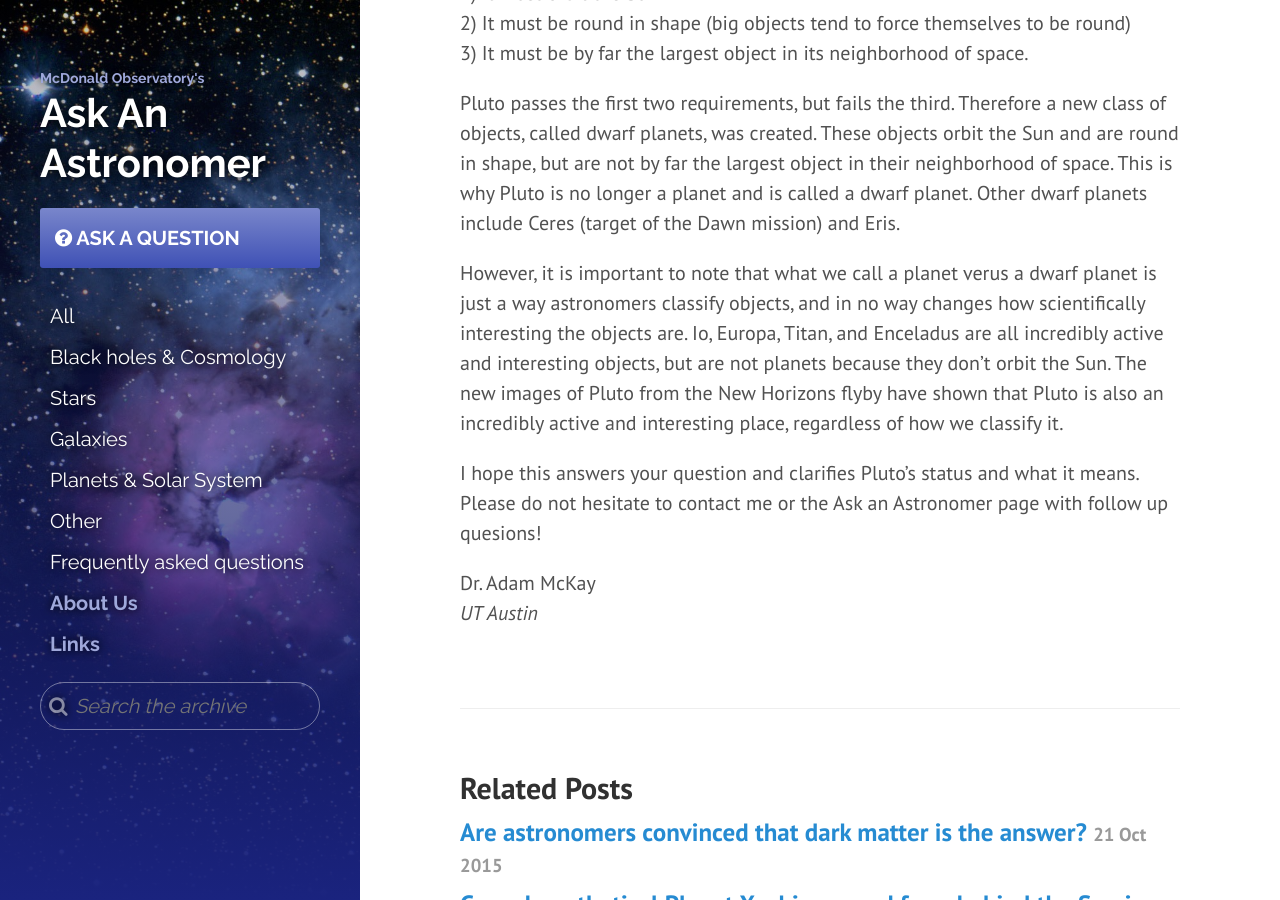
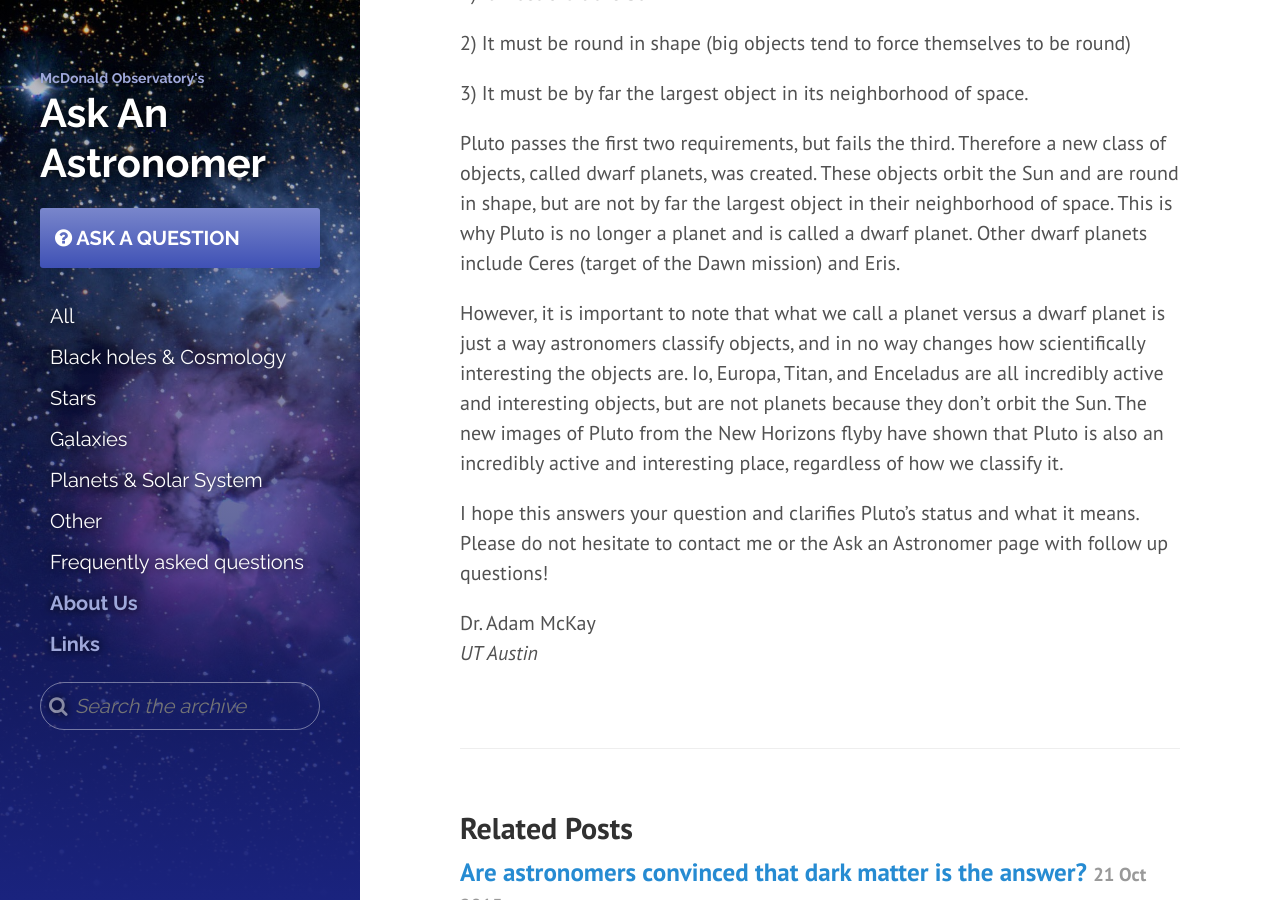
Before and after one commit to askanastronomer/askanastronomer.github.io, a Jekyll site: the page built from _posts/2015-10-23-is-pluto-a-planet.md, in a window 1280 px wide and 900 px high, scrolled down 1474 px. Built offline with Jekyll 4.4.1, drawn with Linux system fonts in a browser that asks for light colours; nearby versions of some CDN libraries; some of the changed text lies outside the part shown.

Commit message:
Fixed AMK answer

```diff
--- a/_posts/2015-10-23-is-pluto-a-planet.md
+++ b/_posts/2015-10-23-is-pluto-a-planet.md
@@ -14,7 +14,7 @@
 
 **How can astronomers decide if Pluto is or not a planet?**
 
-Thank you for your question.  It is one that often comes up, and hopefully my response will clarify Pluto's status.  The short answer is no, Pluto is no longer a planet.  It is now classified as a type of object called a dwarf planet.  The reason why Pluto was demoted is the fact that starting in the 1990's, a lot of objects were discovered near Pluto that were similar in size to Pluto.   A similar thing happened to Ceres in the 1800's ([check out this link](https://en.wikipedia.org/wiki/Ceres_%28dwarf_planet%29#Classification) if you want to learn more about Ceres' story).
+Thank you for your question.  It is one that often comes up, and hopefully my response will clarify Pluto's status. The short answer is no, Pluto is no longer a planet.  It is now classified as a type of object called a *dwarf planet*. The reason why Pluto was demoted is the fact that starting in the 1990's, a lot of objects were discovered near Pluto that were similar in size to Pluto.   A similar thing happened to Ceres in the 1800's  ([check out this link](https://en.wikipedia.org/wiki/Ceres_%28dwarf_planet%29#Classification) if you want to learn more about Ceres' story).
 
 The key discovery took place in 2005, when an object called Eris, which is actually more massive than Pluto, was discovered.
 
@@ -25,15 +25,17 @@
 
 This caused a large debate over what should be called a planet.  After all, if Pluto is a planet, and Eris is bigger than Pluto, shouldn't it also be a planet?  So in 2006 the International Astronomical Union (IAU) had a meeting and one of the biggest items on their agenda was to establish a rigorous definition of what was a planet.  They came up with three criteria to be a planet:
 
-1) It must orbit the Sun<br>
-2) It must be round in shape (big objects tend to force themselves to be round)<br>
-3) It must be by far the largest object in its neighborhood of space.<br>
+1) It must orbit the Sun
 
-Pluto passes the first two requirements, but fails the third.  Therefore a new class of objects, called dwarf planets, was created.  These objects orbit the Sun and are round in shape, but are not by far the largest object in their neighborhood of space.  This is why Pluto is no longer a planet and is called a dwarf planet.  Other dwarf planets include Ceres (target of the Dawn mission) and Eris.
+2) It must be round in shape (big objects tend to force themselves to be round)
 
-However, it is important to note that what we call a planet verus a dwarf planet is just a way astronomers classify objects, and in no way changes how scientifically interesting the objects are.  Io, Europa, Titan, and Enceladus are all incredibly active and interesting objects, but are not planets because they don't orbit the Sun.  The new images of Pluto from the New Horizons flyby have shown that Pluto is also an incredibly active and interesting place, regardless of how we classify it.
+3) It must be by far the largest object in its neighborhood of space.
 
-I hope this answers your question and clarifies Pluto's status and what it means.  Please do not hesitate to contact me or the Ask an Astronomer page with follow up quesions!
+Pluto passes the first two requirements, but fails the third. Therefore a new class of objects, called dwarf planets, was created.  These objects orbit the Sun and are round in shape, but are not by far the largest object in their neighborhood of space. This is why Pluto is no longer a planet and is called a dwarf planet.  Other dwarf planets include Ceres (target of the Dawn mission) and Eris.
+
+However, it is important to note that what we call a planet versus a dwarf planet is just a way astronomers classify objects, and in no way changes how scientifically interesting the objects are.  Io, Europa, Titan, and Enceladus are all incredibly active and interesting objects, but are not planets because they don't orbit the Sun. The new images of Pluto from the New Horizons flyby have shown that Pluto is also an incredibly active and interesting place, regardless of how we classify it.
+
+I hope this answers your question and clarifies Pluto's status and what it means.  Please do not hesitate to contact me or the Ask an Astronomer page with follow up questions!
 
 Dr. Adam McKay<br>
 *UT Austin*
```
Also changed, not shown: other parts of _posts/2015-10-23-is-pluto-a-planet.md (+1 -1 lines).
